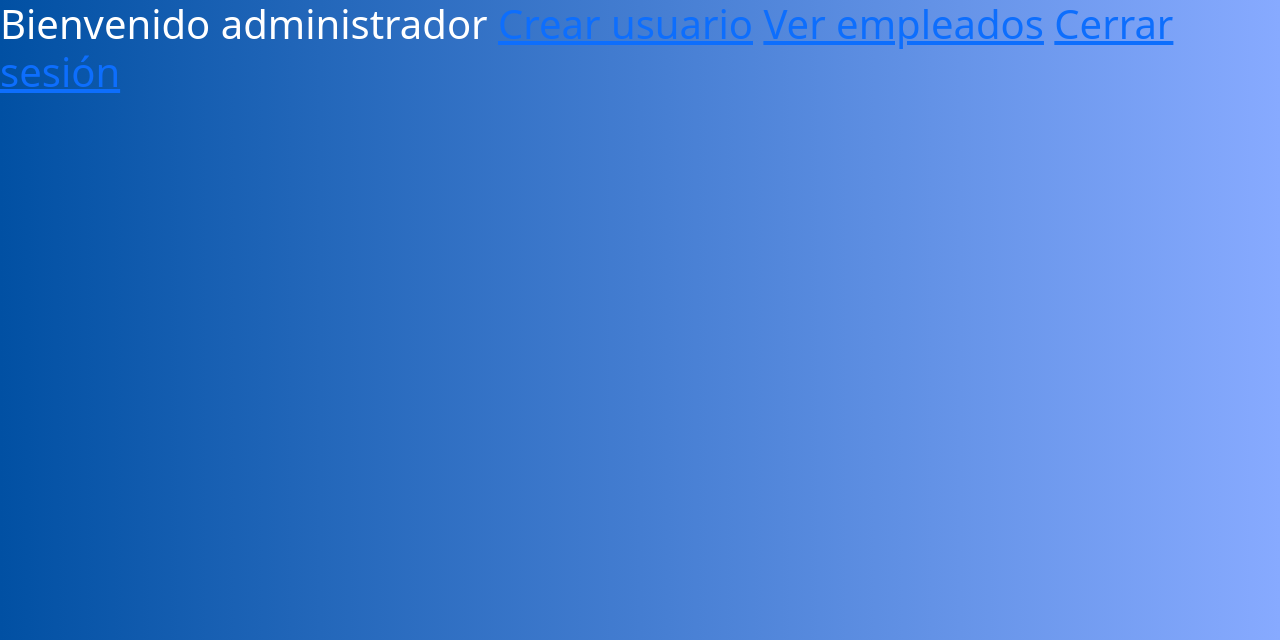
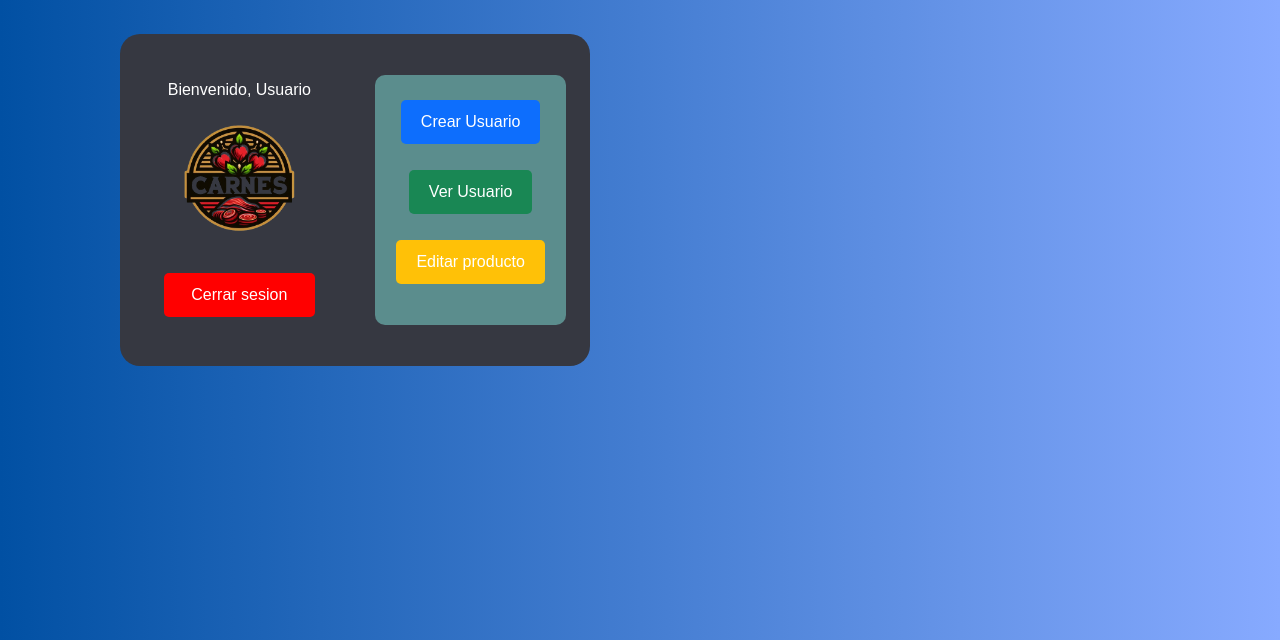
Before and after one commit to Juandoqg/Restaurante, a Django app: page /administrador/ in a window 1280 px wide. Shown: the top 640 px of the page. Run offline with Django 5.2, Linux system fonts and the light colour scheme; a user stored in the database is signed in; data comes from the database, SQL or seed files in the repository.

Commit message:
Css del administrador agregado

```diff
--- a/myapp/static/css/Administrador.css
+++ b/myapp/static/css/Administrador.css
@@ -1,3 +1,122 @@
-body{
-    background: linear-gradient(to left, #87aaff, #6694e8, #447dd1, #2367ba, #0150a3); color: white;
+
+* {
+    box-sizing: border-box;
+    font-family: Arial, Helvetica, sans-serif;
 }
+
+body {
+    background: linear-gradient(to left, #87aaff, #6694e8, #447dd1, #2367ba, #0150a3);
+    color: white;
+}
+
+.main {
+    width: 90%;
+    max-width: 1200px;
+    /* Limita el ancho máximo para evitar que se vea demasiado estirado en pantallas grandes */
+    margin: auto;
+    padding: 2%;
+}
+
+.seccion {
+    background-color: #363841;
+    margin: 5% auto;
+    border-radius: 20px;
+    display: flex;
+    flex-wrap: wrap;
+    /* Permite que los elementos se envuelvan a la siguiente línea */
+    justify-content: space-around;
+    /* Espacia los elementos de manera uniforme */
+    align-items: center;
+    padding: 5%;
+}
+
+.izq {
+    width: calc(50% - 20px);
+    /* Ajusta el ancho al 50% del contenedor */
+    margin-right: 20px;
+    /* Espacio entre los elementos */
+    padding: 20px;
+}
+
+.izqimg {
+    width: 100%;
+    margin-bottom: 20px;
+}
+
+.izqimg img {
+    object-fit: cover;
+    width: 100%;
+}
+
+.dere {
+    width: calc(50% - 20px);
+    /* Ajusta el ancho al 50% del contenedor */
+    background-color: rgb(91, 141, 141);
+    border-radius: 10px;
+    padding: 20px;
+    margin-left: 20px;
+    /* Espacio entre los elementos */
+}
+
+.Cu,
+.Vu,
+.Ep,
+.nuevoBoton {
+    display: block;
+    width: 100%;
+    padding: 10px 20px;
+    margin: 5px 0;
+    border: none;
+    border-radius: 5px;
+    text-decoration: none;
+    color: white;
+}
+
+.Cu:hover {
+    background-color: #0056b3;
+}
+
+.Vu:hover {
+    background-color: #218838;
+}
+
+.Ep:hover {
+    background-color: #d39e00;
+}
+
+.Cu:active {
+    background-color: #004286;
+}
+
+.Vu:active {
+    background-color: #1e7e34;
+}
+
+.Ep:active {
+    background-color: #c69500;
+}
+
+.nuevoBoton {
+    background-color: red;
+}
+
+.nuevoBoton:hover {
+    background-color: darkred;
+}
+
+@media (max-width: 768px) {
+    .seccion {
+        flex-direction: column;
+        /* Cambia a dirección de columna en dispositivos más pequeños */
+        align-items: center;
+        /* Centra los elementos en dispositivos más pequeños */
+    }
+
+    .izq,
+    .dere {
+        width: 100%;
+        /* Ocupa todo el ancho en dispositivos más pequeños */
+        margin-right: 0;
+        margin-left: 0;
+    }
+}
--- a/myapp/templates/administrador.html
+++ b/myapp/templates/administrador.html
@@ -9,12 +9,37 @@
     <title>Administrador</title>
 </head>
 <body>
-    <h1>
-        Bienvenido administrador {{user.first_name}}
-        <a href="{% url 'createUser' %}">Crear usuario</a>
-        <a href="{% url 'showUsers' %}">Ver empleados</a>
-        <a href="{% url 'signout' %}">Cerrar sesión</a>
-    </h1>
+
+    <main class="container">
+        <div class="row">
+          <div class="col-lg-6">
+            <div class="main">
+              <section class="seccion">
+                <article class="izq">
+                  <div class="text-center">Bienvenido, Usuario {{user.first_name}}</div>
+                  <div class="izqimg d-flex justify-content-center"><img src="{% static 'img/logoP.png' %}" alt=""></div>
+                  <button class="nuevoBoton btn btn-danger" href="{% url 'signout' %}">Cerrar sesion</button>
+                </article>
+                <aside class="dere d-flex justify-content-center flex-column align-items-center">
+                  <div class="mb-3">
+                    <a class="Cu btn btn-primary" href="{% url 'createUser' %}">Crear Usuario</a>
+                  </div>
+                  <div class="mb-3">
+                    <a class="Vu btn btn-success" href="{% url 'showUsers' %}">Ver Usuario</a>
+                  </div>
+                  <div class="mb-3">
+                    <a class="Ep btn btn-warning" href="#">Editar producto</a>
+                  </div>
+                  <!-- Nuevo botón -->
+
+                </aside>
+              </section>
+            </div>
+          </div>
+        </div>
+    </main>
+
+
 
     <script src="https://cdn.jsdelivr.net/npm/bootstrap@5.3.3/dist/js/bootstrap.bundle.min.js" integrity="sha384-YvpcrYf0tY3lHB60NNkmXc5s9fDVZLESaAA55NDzOxhy9GkcIdslK1eN7N6jIeHz" crossorigin="anonymous"></script>
 </body>
```
